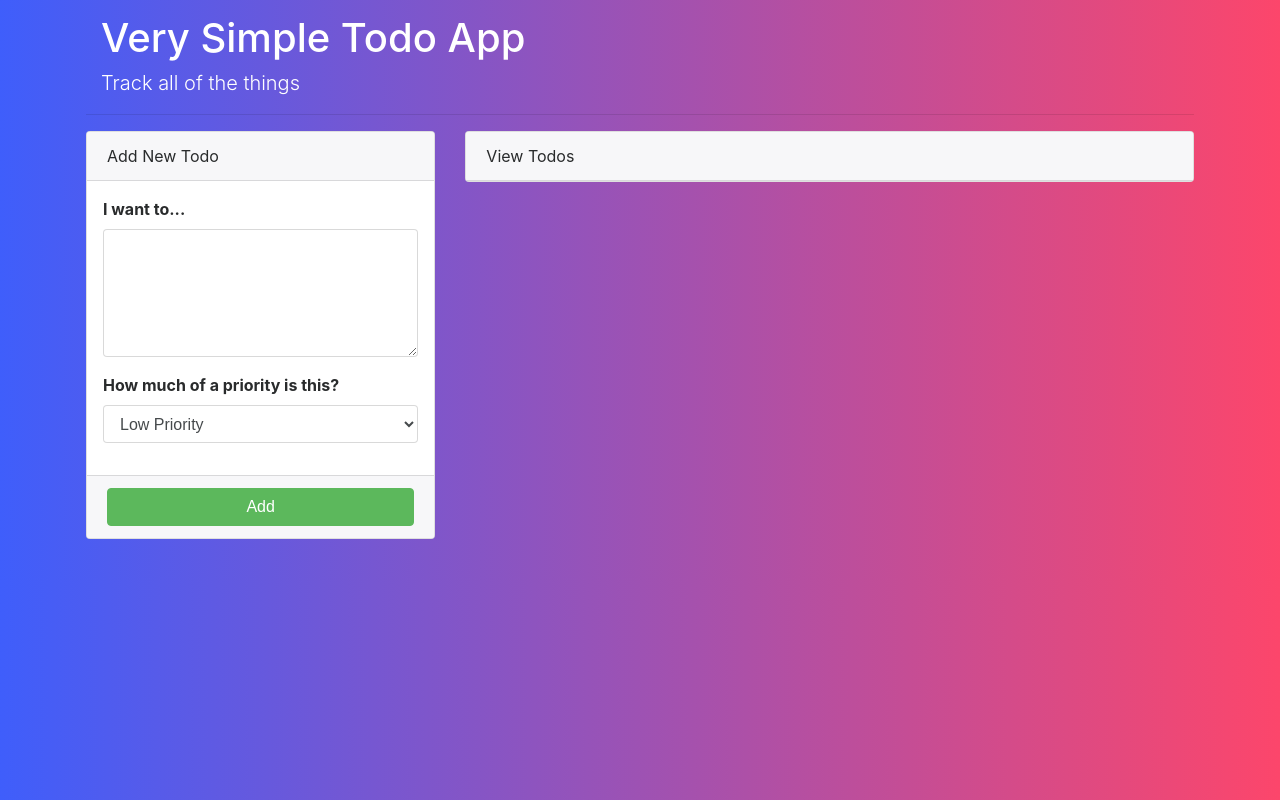
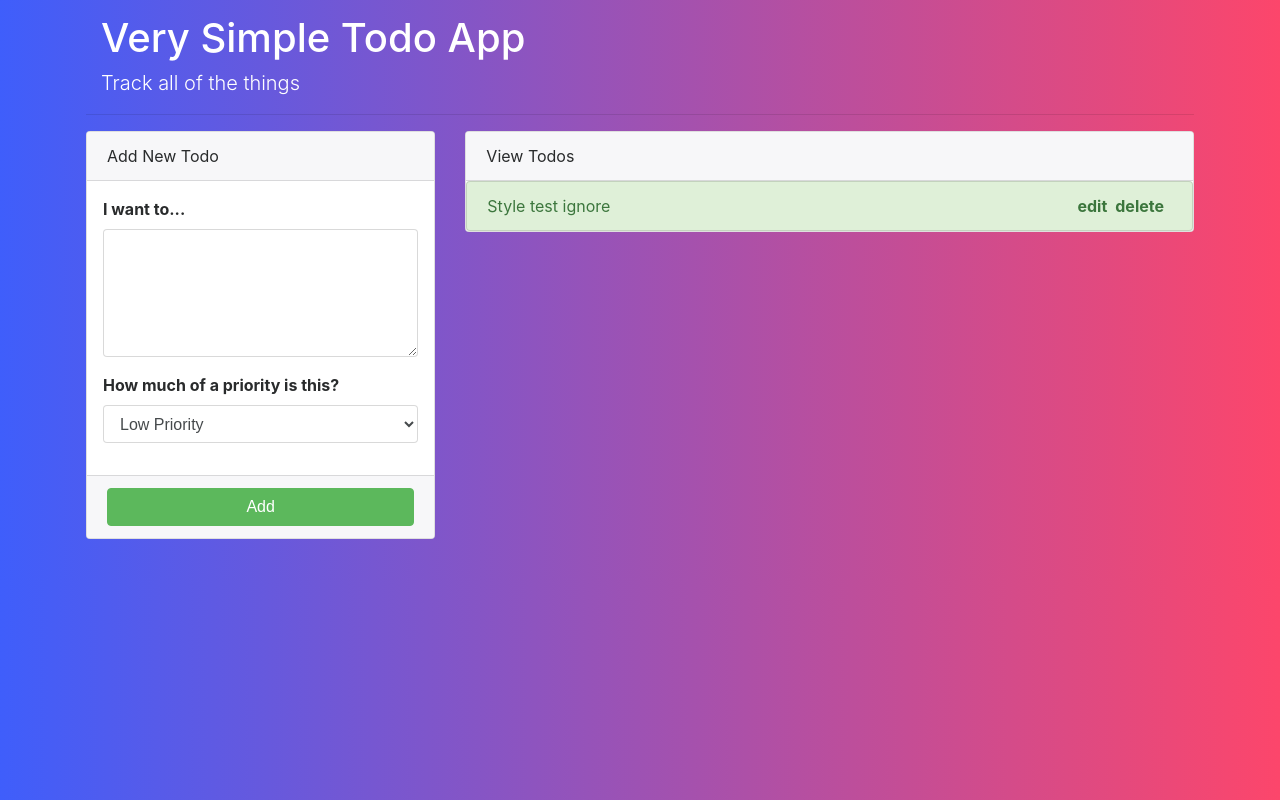
Before and after one commit to larrycustodio/react100-very-simple-to-do-app, a React app: page / in a window 1280 px wide. Built offline with nearby package versions, Linux system fonts and the light colour scheme; the HTML template or start-up script is replaced by a standard one.

Commit message:
todo style+app update

```diff
--- a/src/App.jsx
+++ b/src/App.jsx
@@ -34,19 +34,25 @@ class App extends Component {
     this.onAddTodo = this.onAddTodo.bind(this);
   }
 
-  onAddTodo({text,priority, isEnabled}) {
-
-    console.log("new todolist!");
-    consoole.log(this.state.todoList);
+  onAddTodo({text,priority}) {
+    const todoList = this.state.todoList;
+    const newTodo = {
+      id: this.state.todoList.length + 1,
+      text: text,
+      priority: parseInt(priority),
+      editEnabled: false
+    }
+    const newTodoList = [...todoList,newTodo];
+    this.setState({
+      todoList: newTodoList
+    });
   }
 
   onEditTodo(event){
-    //pass an id value
-    console.log(event.target);
+    console.log('todo edit this guy');
   }
 
-  onDelete(event){
-    //pass a delete method
+  onDeleteTodo(event){
     console.log('todo delete this guy');
   }
 
@@ -62,7 +68,9 @@ class App extends Component {
           </div>
           <div className='col-lg-8'>
             <TodoItemsContainer
-              list={this.state.todoList} />
+              list={this.state.todoList}
+              onEdit={this.onEditTodo}
+              onDelete={this.onDeleteTodo} />
           </div>
         </div>
       </div>
--- a/src/TodoItemsContainer.jsx
+++ b/src/TodoItemsContainer.jsx
@@ -4,13 +4,13 @@ class TodoItemsContainer extends Component {
   constructor(props) {
     super();
     this.state = {
-
+      id: '',
+      text: '',
+      priority: '',
+      editEnabled: ''
     }
   }
-  onEdit(event){
-  }
-  onDelete(event){
-  }
+
   render() {
     return (
       <div className='card'>
@@ -19,7 +19,18 @@ class TodoItemsContainer extends Component {
         </div>
         <div className='card-body'>
           <ul className='list-group'>
-
+            <li
+              key='test'
+              className='list-group-item list-group-item-success'>
+              <span className='list-text'>Style test ignore</span>
+              <span className='float-right'>
+                <strong className='mr-2' onClick={this.props.onEdit}>edit</strong>
+                <strong className='mr-2' onClick={this.props.onDelete}>delete</strong>
+              </span>
+            </li>
+            {this.props.list.forEach(listItem => {
+              return <li keyclassName='list-group-item'>listItem.text</li>;
+            })}
           </ul>
         </div>
       </div>
```
